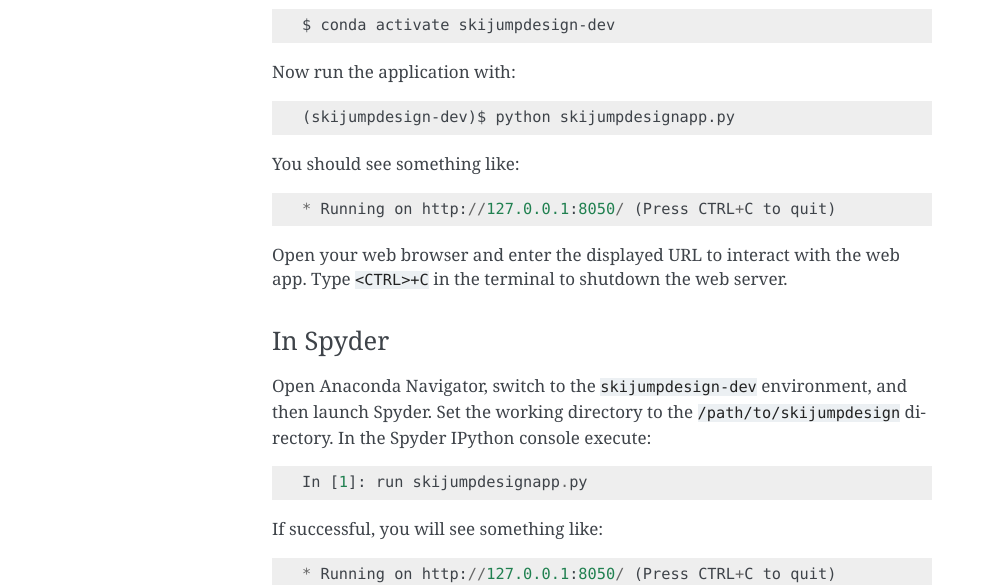
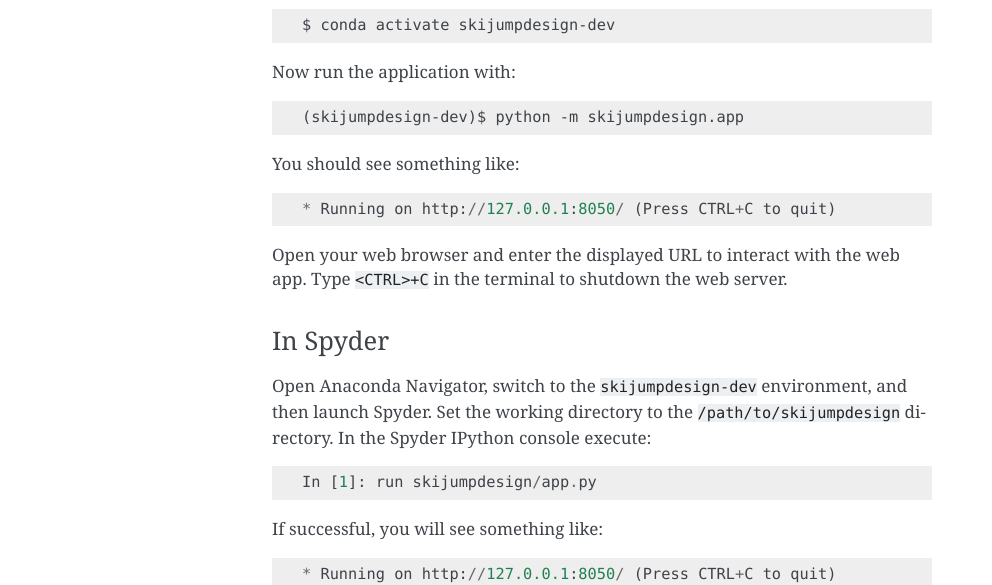
Before and after one commit to mechmotum/skijumpdesign, a Sphinx documentation site: the page built from docs/web-app.rst, in a window 1280 px wide. Shown: the part 687-1272 px from the top of the page, without its empty margins (148-1140 px from the left). Built offline with Sphinx 7.4.7, drawn with Linux system fonts in a browser that asks for light colours.

Commit message:
Adjusted the documentation to reflect new way of running the app.

```diff
--- a/docs/web-app.rst
+++ b/docs/web-app.rst
@@ -33,7 +33,7 @@
 
 Now run the application with::
 
-   (skijumpdesign-dev)$ python skijumpdesignapp.py
+   (skijumpdesign-dev)$ python -m skijumpdesign.app
 
 You should see something like::
 
@@ -49,7 +49,7 @@
 then launch Spyder. Set the working directory to the ``/path/to/skijumpdesign``
 directory. In the Spyder IPython console execute::
 
-   In [1]: run skijumpdesignapp.py
+   In [1]: run skijumpdesign/app.py
 
 If successful, you will see something like::
 
```
